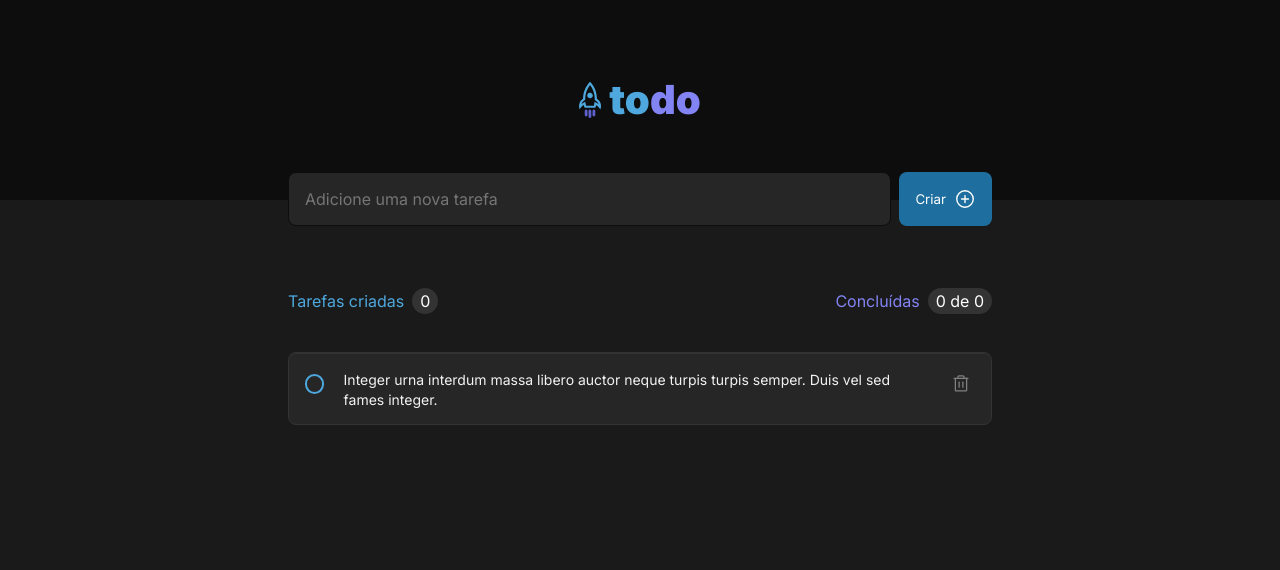
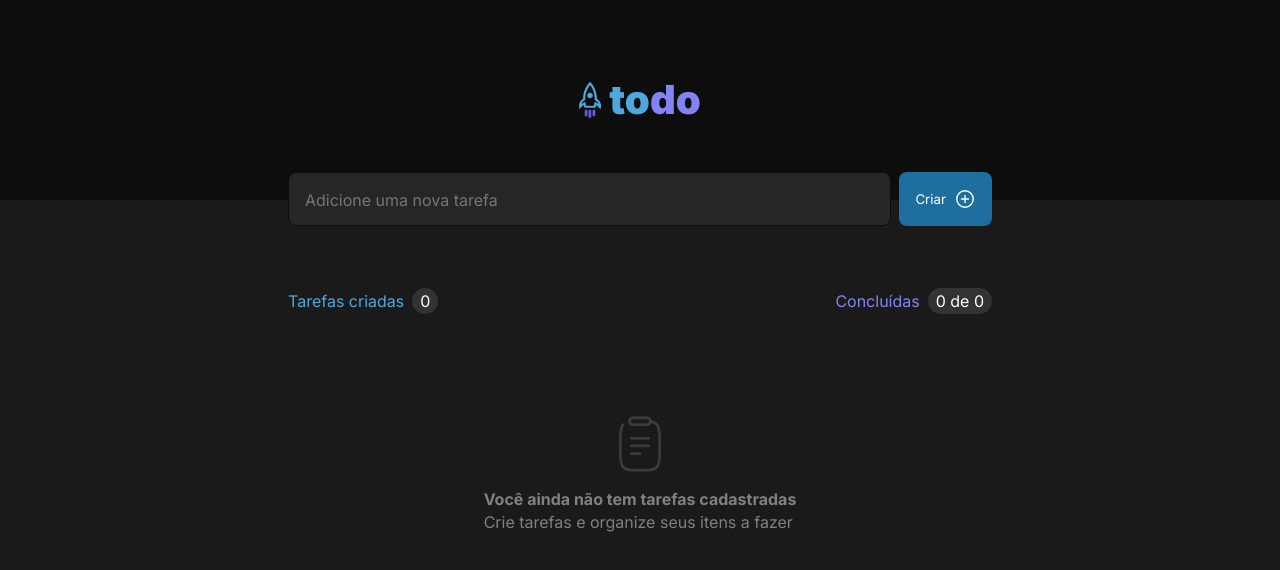
Before and after one commit to fernandoKuwahara/ToDoList-React-Ts, a React (Vite) app: page / in a window 1280 px wide. Shown: the top 570 px of the page. Built offline with nearby package versions, Linux system fonts and the light colour scheme.

Commit message:
Att
Finalização nos componentes de Tasks, adiconando funcionalidade de exclusão de Tasks, e Cadastro de Tasks. Começando a desenvolver conclusão de Tasks, limpar formulário de criação de Tasks, e correção de Bugs para criação e exclusão de Tasks.

```diff
--- a/src/components/Checkbox/Checkbox.tsx
+++ b/src/components/Checkbox/Checkbox.tsx
@@ -1,17 +1,18 @@
 import { useState } from "react";
 import { InputChecker } from "../../styles/Style-Components/Checkbox/Checkbox";
+import { CheckBoxProp } from "../../services/interfaces/Checkbox";
 
 import { Check } from "phosphor-react";
 
-export function CheckBox() {
-  const [isChecked, setIsChecked] = useState(false);
+export function CheckBox({ isChecked }: CheckBoxProp) {
+  const [isCheckedmarck, setIsCheckedmacrk] = useState(isChecked);
 
   function handleCheckTask() {
-    setIsChecked(!isChecked);
+    setIsCheckedmacrk(!isCheckedmarck);
   }
 
   return (
-    <InputChecker onClick={handleCheckTask} isChecked={ isChecked }>
+    <InputChecker onClick={handleCheckTask} isChecked={ isCheckedmarck }>
       { isChecked ? <Check size={ 20 } /> : "" }
     </InputChecker>
   );
--- a/src/components/Form/Form.tsx
+++ b/src/components/Form/Form.tsx
@@ -1,31 +1,66 @@
 import { FormContainer, FormHeader, TaskListContainer, TaskListContainerHeader, TaskListContainerTasks, SpanCountTask } from "../../styles/Style-Components/Form/Form";
 import { Notice } from "../Notice/Notice";
-import { TaskProp } from "../../services/interfaces/Task";
 import { Task } from "../Task/Task";
 
+import { TaskProp, id } from "../../services/interfaces/Task";
 
 import { PlusCircle } from "phosphor-react";
 import { v4 as uuidv4 } from "uuid";
-
-const Tasks: TaskProp[] = [
-  {
-    id: uuidv4(),
-    taskDone: false,
-    content: "Lorem ipsum dolor sit amet consectetur, adipisicing elit. Voluptatem consequatur officiis delectus tempora repudiandae aspernatur? Sit voluptas harum in maiores? Expedita fugiat error, eaque illo veniam deserunt adipisci perferendis aspernatur."
-  },
-  {
-    id: uuidv4(),
-    taskDone: false,
-    content: "Lorem ipsum dolor sit amet consectetur, adipisicing elit. Voluptatem consequatur officiis delectus tempora repudiandae aspernatur? Sit voluptas harum in maiores? Expedita fugiat error, eaque illo veniam deserunt adipisci perferendis aspernatur."
-  }
-];
+import { ChangeEvent, FormEvent, InvalidEvent, useState } from "react";
 
 export function Form() {
+  const [tasks, setTasks] = useState<TaskProp[]>([]);
+  const [taskContent, setTaskContent] = useState("");
+  const [numberTasks, setNumberTasks] = useState(0);
+  const [numberTasksDone, setNumberTasksDone] = useState(0);
+
+  function handleCreateTask(e: FormEvent): void {
+    e.preventDefault();
+
+    setTasks([...tasks, { id: uuidv4(), isTaskDone: false, content: taskContent }]);
+
+    handleCountTask();
+  }
+
+  function handleCountTask(): void {
+    setNumberTasks(numberTasks + 1);
+
+    const tasksDone = tasks.filter(task => task.isTaskDone);
+    const numberDone = tasksDone.length;
+
+    setNumberTasksDone(numberDone);
+  }
+
+  function handleNewTaskContent(e: ChangeEvent<HTMLTextAreaElement>): void {
+    e.target.setCustomValidity("");
+    setTaskContent(e.target.value);
+  }
+
+  function handleInvalidContentTask(e: InvalidEvent<HTMLTextAreaElement>): void {
+    e.target.setCustomValidity("Este campo é obrigatório!");
+  }
+
+  function handleDeleteTask(id: id): void {
+    const oldTasks = tasks.filter(task => task.id !== id);
+
+    setTasks(oldTasks);
+  }
+
+  // function handleDoneTask(id: id): void {
+
+  // }
+
   return (
     <FormContainer>
       <FormHeader>
-        <form >
-          <input type="text" placeholder="Adicione uma nova tarefa" />
+        <form onSubmit={ handleCreateTask }>
+          <textarea
+            placeholder="Adicione uma nova tarefa"
+            onChange={ handleNewTaskContent }
+            required
+            value={ taskContent }
+            onInvalid={ handleInvalidContentTask }
+          />
           <button type="submit" >Criar <PlusCircle size={ 22 }/></button>
         </form>
       </FormHeader>
@@ -33,16 +68,27 @@ export function Form() {
         <TaskListContainerHeader>
           <div>
             <span>Tarefas criadas</span>
-            <SpanCountTask>0</SpanCountTask>
+            <SpanCountTask>{ numberTasks }</SpanCountTask>
           </div>
           <div>
             <span>Concluídas</span>
-            <SpanCountTask>0 de 0</SpanCountTask>
+            <SpanCountTask>{ numberTasksDone } de { numberTasks }</SpanCountTask>
           </div>
         </TaskListContainerHeader>
         <TaskListContainerTasks>
           {
-            !Tasks.length ? <Notice /> : <Task />
+            !tasks.length ?
+              <Notice /> :
+              tasks.map(task =>
+                <Task
+                  key={ task.id }
+                  id={ task.id }
+                  isTaskDone={ task.isTaskDone }
+                  content={ task.content }
+                  onDeleteTask={ handleDeleteTask }
+
+                />
+              )
           }
         </TaskListContainerTasks>
       </TaskListContainer>
--- a/src/components/Task/Task.tsx
+++ b/src/components/Task/Task.tsx
@@ -1,14 +1,20 @@
 import { TaskContainer } from "../../styles/Style-Components/Task/Task";
 import { CheckBox } from "../Checkbox/Checkbox";
+import { TaskProp } from "../../services/interfaces/Task";
 
 import { Trash } from "phosphor-react";
 
-export function Task() {
+export function Task({ id, isTaskDone, content, onDeleteTask }: TaskProp) {
+
+  function handleDeleteTask() {
+    onDeleteTask(id);
+  }
+
   return (
     <TaskContainer>
-      <CheckBox />
-      <span>Integer urna interdum massa libero auctor neque turpis turpis semper. Duis vel sed fames integer.</span >
-      <button> <Trash size={ 20 } /> </button>
+      <CheckBox isChecked={ isTaskDone } />
+      <span>{ content }</span >
+      <button onClick={ handleDeleteTask }> <Trash size={ 20 } /> </button>
     </TaskContainer>
   );
 }
--- /dev/null
+++ b/src/services/interfaces/Checkbox.d.ts
@@ -0,0 +1,3 @@
+export interface CheckBoxProp {
+  isChecked: boolean;
+}
--- a/src/styles/Style-Components/Checkbox/Checkbox.ts
+++ b/src/styles/Style-Components/Checkbox/Checkbox.ts
@@ -9,7 +9,6 @@ export const InputChecker = styled.div<InputCheckerProp>`
   min-height: 1.2rem;
   max-width: 1.2rem;
   max-height: 1.2rem;
-  margin-top: .25rem;
   display: flex;
   justify-content: center;
   align-items: center;
--- a/src/styles/Style-Components/Form/Form.ts
+++ b/src/styles/Style-Components/Form/Form.ts
@@ -26,7 +26,7 @@ export const FormHeader = styled.header`
     gap: .5rem;
     flex-wrap: wrap;
 
-    input {
+    textarea {
       flex: 1;
       height: 3.375rem;
       padding: 1rem;
@@ -39,6 +39,8 @@ export const FormHeader = styled.header`
       font-weight: 400;
       line-height: 1.4rem;
       transition: ease .1s;
+      resize: none;
+      overflow: hidden;
 
       &:focus {
         box-shadow: 0 0 0 2px ${ props => props.theme["purple-500"] };
@@ -67,8 +69,7 @@ export const FormHeader = styled.header`
 
 export const TaskListContainer = styled.div`
   width: 100%;
-  height: 18rem;
-  max-height: 18rem;
+  max-height: 30rem;
   display: flex;
   flex-direction: column;
   align-items: center;
@@ -107,9 +108,9 @@ export const SpanCountTask = styled.span`
 
 export const TaskListContainerTasks = styled.main`
   width: 100%;
-  max-height: 15.25rem;
+  max-height: 44rem;
+  overflow: auto;
   display: flex;
-  justify-content: center;
-  border-top: 1px solid ${ props => props.theme["gray-400"] };
-  border-radius: 8px;
+  flex-direction: column;
+  gap: .75rem;
 `;
--- a/src/styles/Style-Components/Task/Task.ts
+++ b/src/styles/Style-Components/Task/Task.ts
@@ -13,11 +13,13 @@ export const TaskContainer = styled.div`
   border-radius: 8px;
 
   span {
+    flex: 1;
+    text-align: justify;
     color: ${ props => props.theme["gray-100"] };
     font-size: 14px;
     font-weight: 400;
     line-height: 19.6px;
-    max-width: 36.5rem;
+    max-width: 36rem;
   }
 
   button {
```
Also changed, not shown: src/services/interfaces/Task.d.ts (+6 -2 lines).
